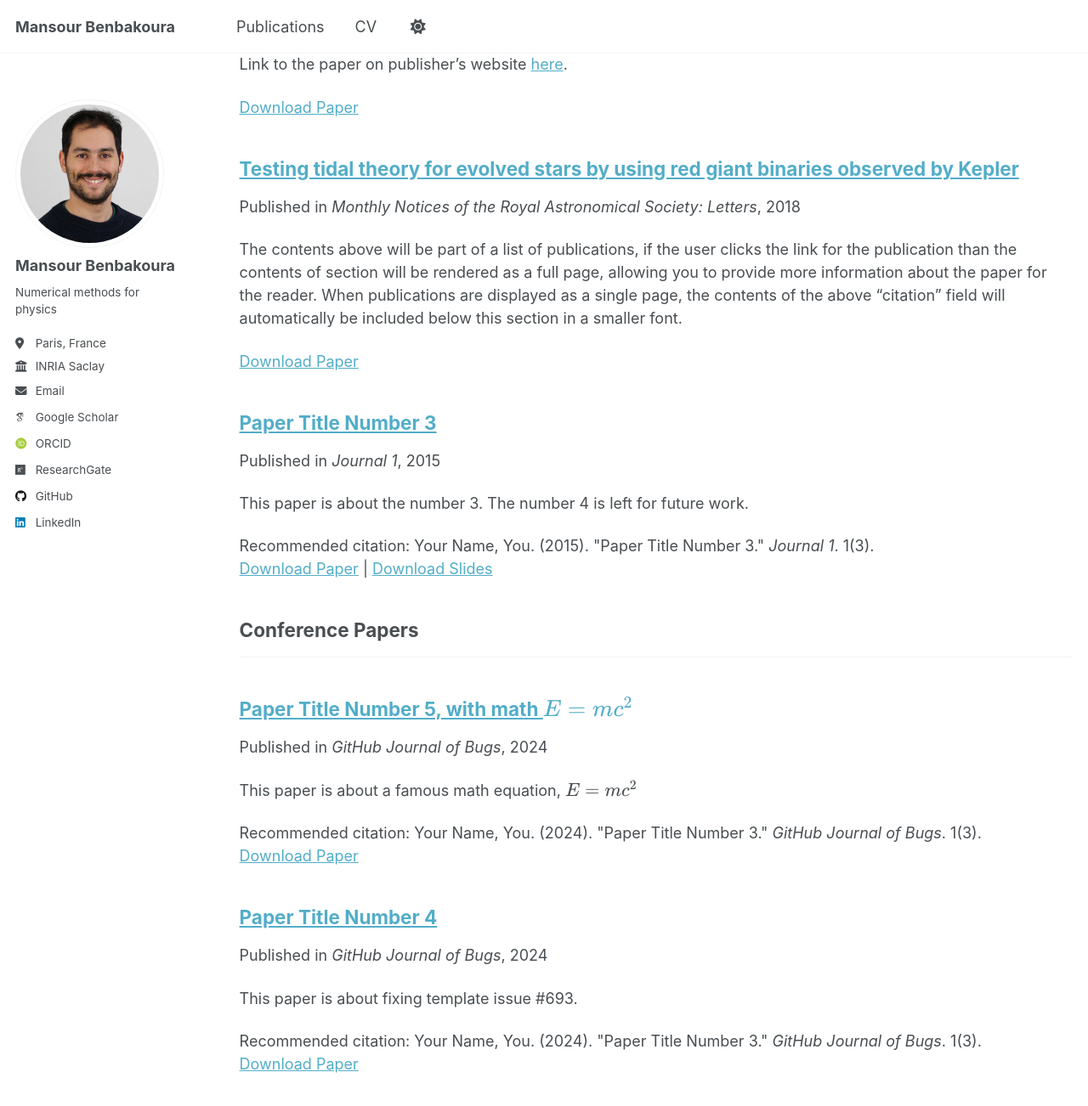
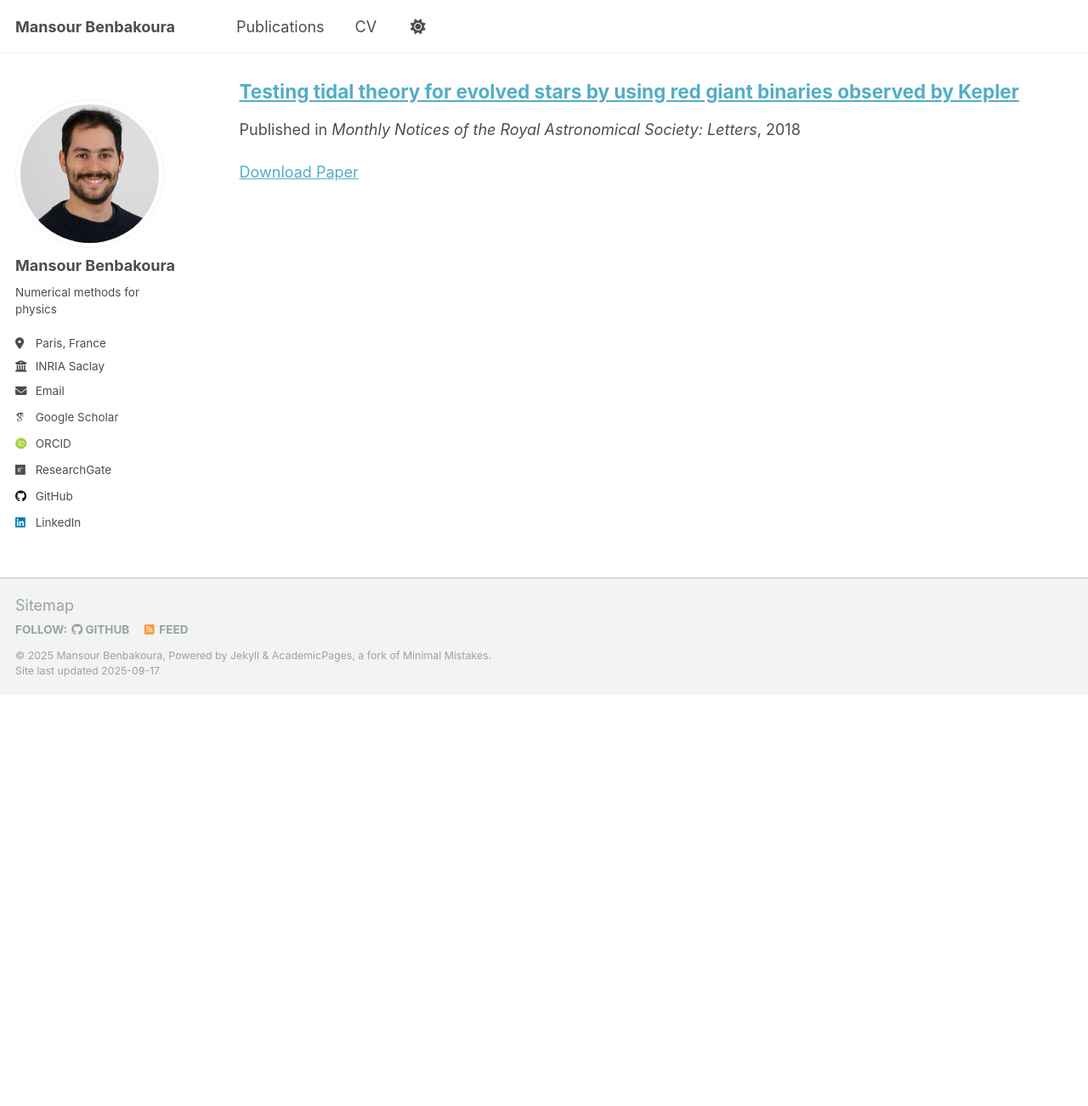
Before and after one commit to mansour-b/mansour-b.github.io, a Jekyll site: the page built from _pages/publications.html, in a window 1280 px wide and 1400 px high, scrolled down 582 px. Shown: the top 1302 px of the window at 85% size. Built offline with Jekyll 4.4.1, drawn with Linux system fonts in a browser that asks for light colours; some web fonts are replaced; a script that is not in the unit is left out.

Commit message:
remove publication categories + dummy publication entries

```diff
--- a/_config.yml
+++ b/_config.yml
@@ -77,14 +77,6 @@
   youtube          : # Username
   zhihu            : # Username
 
-# Publication Category - The following the list of publication categories and their headings
-publication_category:
-  books:
-    title: 'Books'
-  manuscripts:
-    title: 'Journal Articles'
-  conferences:
-    title: 'Conference Papers'
 
 # Site Settings
 teaser                   :  # filename of teaser fallback teaser image placed in /images/, .e.g. "500x300.png"
--- a/_publications/2015-10-01-paper-title-number-3.md
+++ /dev/null
@@ -1,14 +0,0 @@
----
-title: "Paper Title Number 3"
-collection: publications
-category: manuscripts
-permalink: /publication/2015-10-01-paper-title-number-3
-excerpt: 'This paper is about the number 3. The number 4 is left for future work.'
-date: 2015-10-01
-venue: 'Journal 1'
-slidesurl: 'http://academicpages.github.io/files/slides3.pdf'
-paperurl: 'http://academicpages.github.io/files/paper3.pdf'
-citation: 'Your Name, You. (2015). &quot;Paper Title Number 3.&quot; <i>Journal 1</i>. 1(3).'
----
-
-The contents above will be part of a list of publications, if the user clicks the link for the publication than the contents of section will be rendered as a full page, allowing you to provide more information about the paper for the reader. When publications are displayed as a single page, the contents of the above "citation" field will automatically be included below this section in a smaller font.
--- a/_publications/2018-06-28-beck-testing.md
+++ b/_publications/2018-06-28-beck-testing.md
@@ -6,5 +6,3 @@
 venue: 'Monthly Notices of the Royal Astronomical Society: Letters'
 paperurl: 'https://academic.oup.com/mnrasl/article-pdf/479/1/L123/56976736/mnrasl_479_1_l123.pdf'
 ---
-
-The contents above will be part of a list of publications, if the user clicks the link for the publication than the contents of section will be rendered as a full page, allowing you to provide more information about the paper for the reader. When publications are displayed as a single page, the contents of the above "citation" field will automatically be included below this section in a smaller font.
--- a/_publications/2025-06-08-paper-title-number-5.md
+++ /dev/null
@@ -1,13 +0,0 @@
----
-title: "Paper Title Number 5, with math $$E=mc^2$$"
-collection: publications
-category: conferences
-permalink: /publication/2024-02-17-paper-title-number-4
-excerpt: 'This paper is about a famous math equation, $$E=mc^2$$'
-date: 2024-02-17
-venue: 'GitHub Journal of Bugs'
-paperurl: 'http://academicpages.github.io/files/paper3.pdf'
-citation: 'Your Name, You. (2024). &quot;Paper Title Number 3.&quot; <i>GitHub Journal of Bugs</i>. 1(3).'
----
-
-Using [MathJax](https://www.mathjax.org/) in the description is supported - $$E=mc^2$$ - however, the use must be mindful that the default delimiters are `$$...$$` and `\\[...\\]` which differs from the `$...$` that is typically expected.
```
Also changed, not shown: _publications/2024-02-17-paper-title-number-4.md (deleted, +0 -13 lines).
